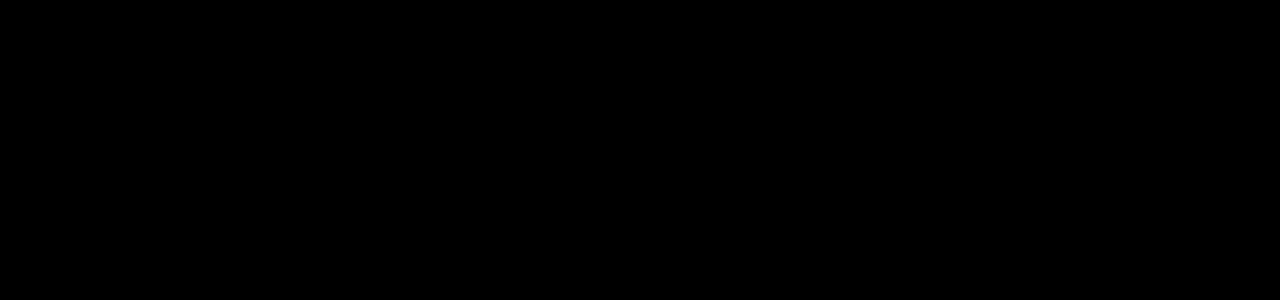
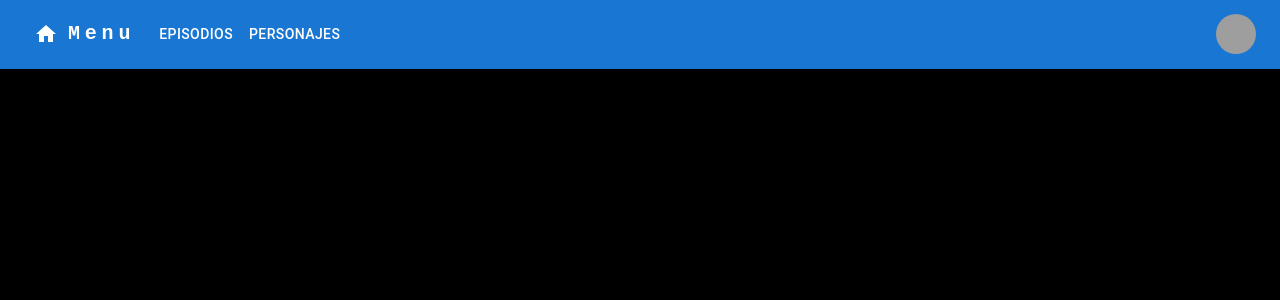
Before and after one commit to GradacMarcos/Rick-and-Morty, a React (Create React App) app: page /personajes in a window 1280 px wide. Before the commit this address had no page. Shown: the top 300 px of the page. Built offline with nearby package versions, Linux system fonts and the light colour scheme; grey boxes are pictures that could not be loaded.

Commit message:
se agrego la page personaje

```diff
--- a/src/App.js
+++ b/src/App.js
@@ -1,6 +1,7 @@
 import { BrowserRouter as Router, Routes, Route } from "react-router-dom";
 import Episodios from "./pages/episodios";
 import Inicio from "./pages/inicio";
+import Personajes from "./pages/personajes";
 
 function App() {
   return (
@@ -8,6 +9,7 @@
       <Routes>
         <Route path="/" element={<Inicio />} />
         <Route path="/episodios" element={<Episodios />} />
+        <Route path="/personajes" element={<Personajes/>} />
       </Routes>
     </Router>
   );
--- a/src/components/navbar/index.js
+++ b/src/components/navbar/index.js
@@ -23,7 +23,7 @@
 const Navbar = () => {
   let navigate = useNavigate();
   const redirectTo = (page) => {
-    navigate(page);
+    navigate("/" + page);
   };
 
   const [anchorElNav, setAnchorElNav] = React.useState(null);
--- /dev/null
+++ b/src/pages/personajes/index.js
@@ -0,0 +1,12 @@
+import { Grid } from "@mui/material";
+import Navbar from "../../components/navbar";
+
+
+export default function Personajes() {
+  return (
+    <Grid className="personajes">
+      <Navbar />
+      <h1>personajes</h1>
+    </Grid>
+  );
+}
```
